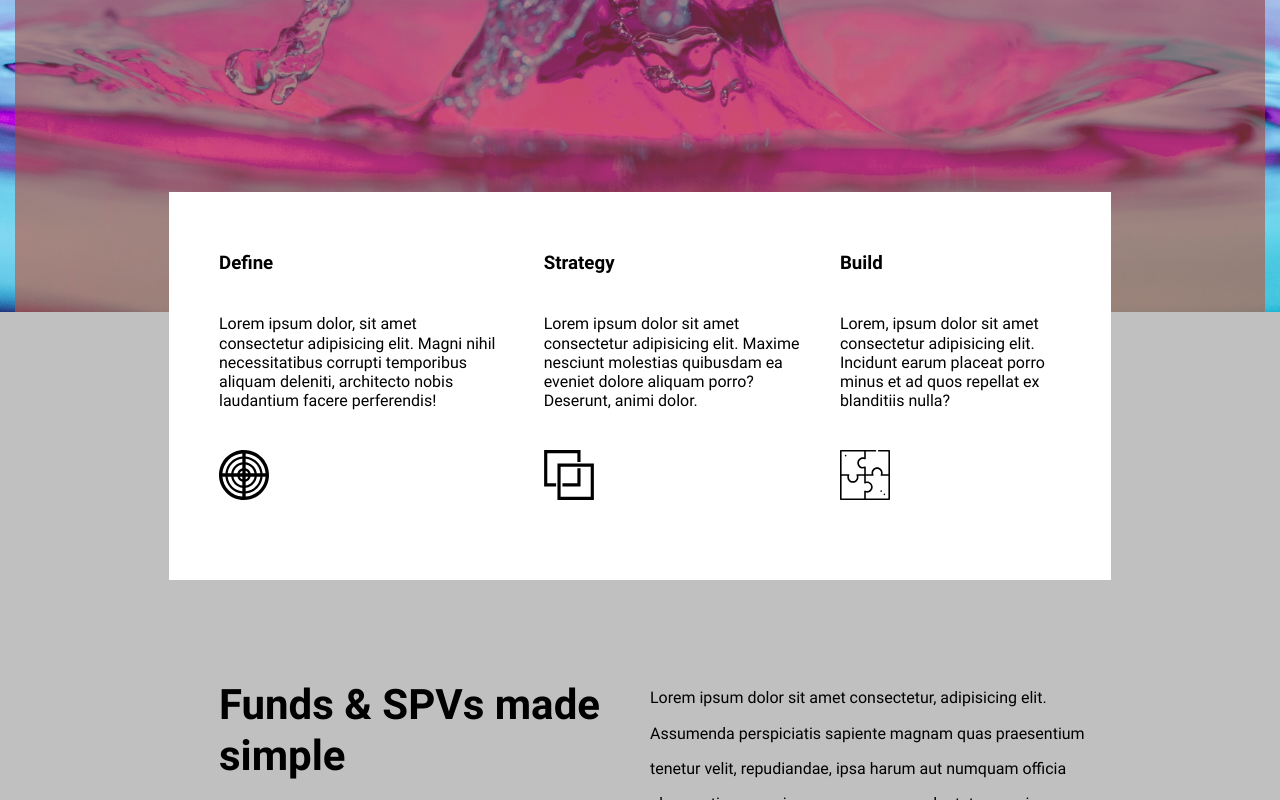
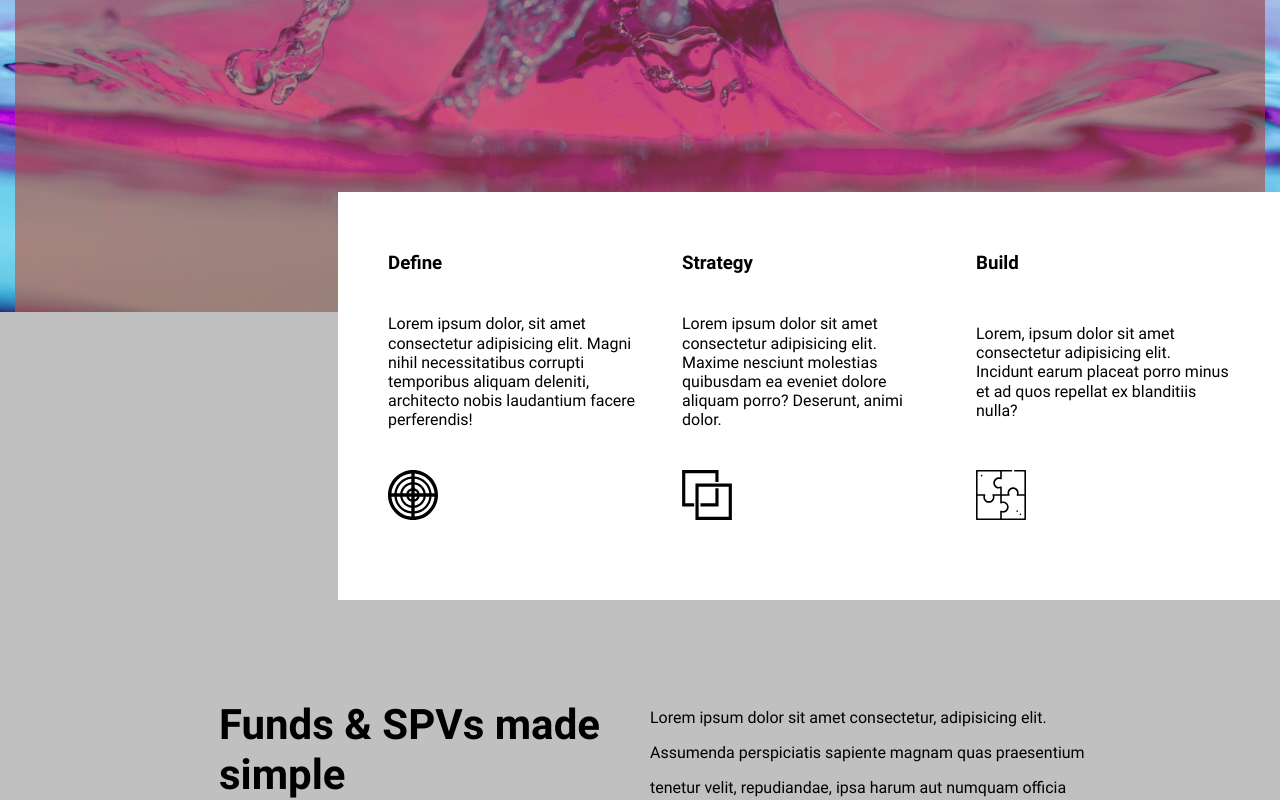
Before and after one commit to RomanVitovych/testwork-01, a plain HTML site: page index.html in a window 1280 px wide. Shown: the part 688-1488 px from the top of the page. Drawn offline with Linux system fonts and the light colour scheme.

Commit message:
correct services

```diff
--- a/css/media.css
+++ b/css/media.css
@@ -78,6 +78,7 @@
 
     .services-list {
         display: flex;
+        flex-direction: row;
         margin-bottom: 100px;
     }
 
--- a/css/styles.css
+++ b/css/styles.css
@@ -148,12 +148,12 @@ button {
 
 /* header */
 
-.header {
-    /* background-color: #fff; */
-    /* box-shadow: 1px 1px 4px 0 rgba(0,0,0,.1); */
-    /* position: fixed; */
-    /* z-index: 3; */
-}
+/* .header {
+    background-color: #fff;
+    box-shadow: 1px 1px 4px 0 rgba(0,0,0,.1);
+    position: fixed;
+    z-index: 3;
+} */
 
 .header ul {
     margin: 0;
@@ -358,8 +358,10 @@ button {
 /* ===== Services ===== */
 
 .services {
+    /* width: 100%; */
     background-color: #ffffff;
     margin-top: -80px;
+    margin-right: 0;
 }
 
 .services-list {
@@ -368,6 +370,11 @@ button {
 }
 
 .services-list__item {
+    width: 100%;
+    display: flex;
+    flex-direction: column;
+    justify-content: space-between;
+    align-items: flex-start;
     margin-bottom: 20px;
     transition: all 0.2s linear;
 }
```
